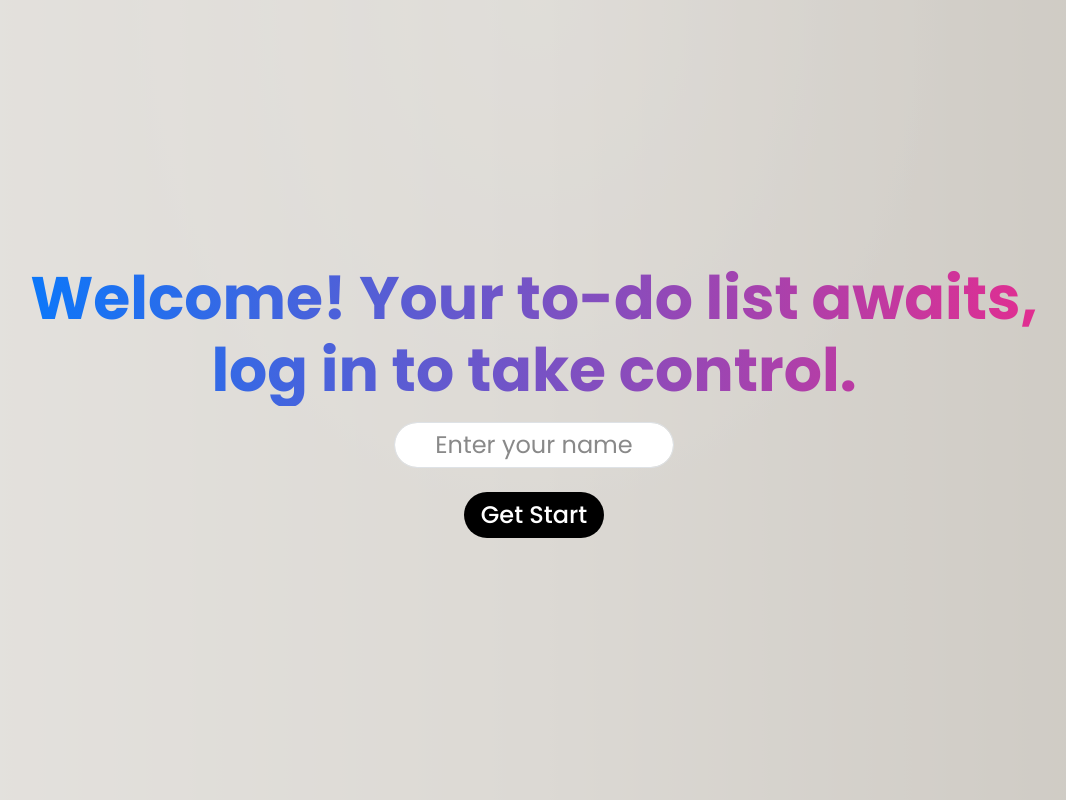
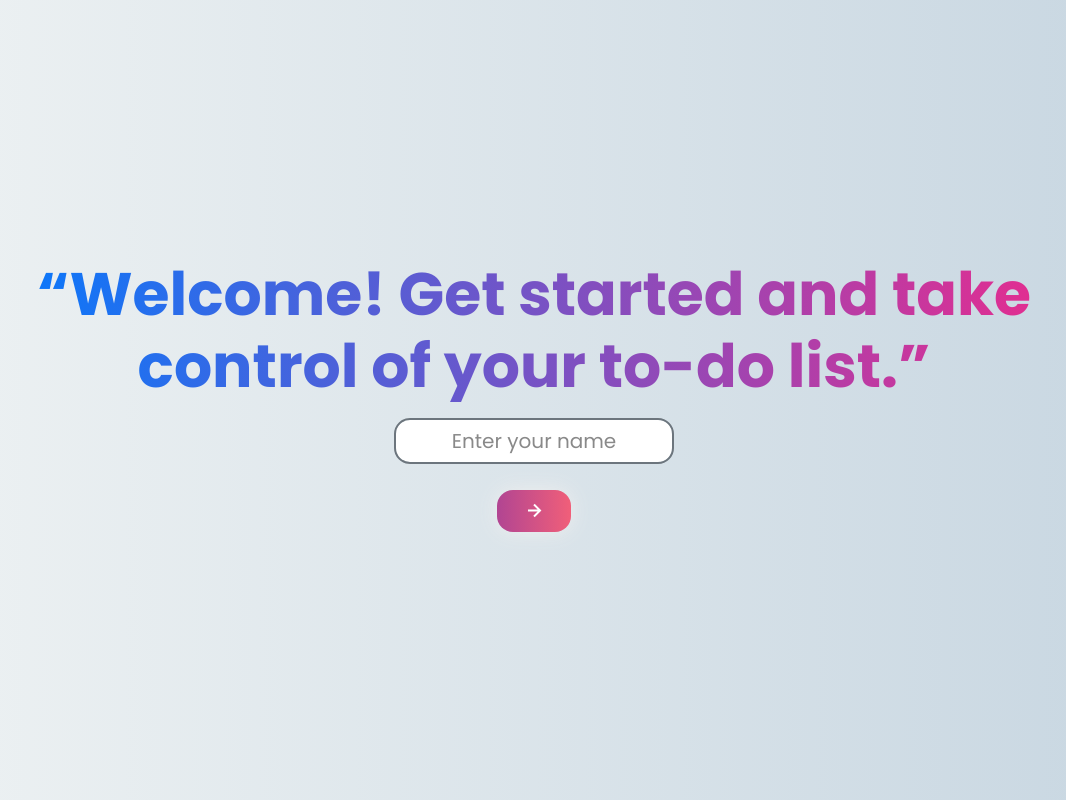
Before and after one commit to RahmanRizvi/todo-app, a React (Vite) app: page / in a window 1280 px wide. Shown: the whole page, without its empty margins (106-1172 px from the left). Built offline with nearby package versions, Linux system fonts and the light colour scheme.

Commit message:
update button

```diff
--- a/src/App.css
+++ b/src/App.css
@@ -1,9 +1,9 @@
 body{
-    background-color: #DCD9D4;
-    background-image: linear-gradient(to right, rgba(255,255,255,0.50) 0%, rgba(0,0,0,0.50) 100%), radial-gradient(at 50% 0%, rgba(255,255,255,0.10) 0%, rgba(0,0,0,0.50) 50%);
-    background-blend-mode: soft-light,screen;
+    background: #8e9eab;  /* fallback for old browsers */
+    background: -webkit-linear-gradient(to right, #eef2f3, #8e9eab);  /* Chrome 10-25, Safari 5.1-6 */
+    background: linear-gradient(to right, #eef2f3, #c7d6e1); /* W3C, IE 10+/ Edge, Firefox 16+, Chrome 26+, Opera 12+, Safari 7+ */
+
     font-family: 'poppins';
-
 }
 
 .completed {
@@ -62,9 +62,6 @@ p {
     -webkit-text-fill-color: transparent;
 }
 
- .bg{
-    background-image: linear-gradient(to right, #868f96 0%, #596164 100%);
- }
 
  .border1{
     border-color:#828071d3;
@@ -80,16 +77,48 @@ p {
     font-display: swap;
 }
 
-@media (min-width: 1200px) {
-    .mar {
-        margin-right: 190px;
-    }
-
-    .mar1 {
-        margin-left: 190px;
-    }
-}
-
 .mar3{
     margin-top: 80px;
 }
+
+
+.btn-grad {background-image: linear-gradient(to right, #B24592 0%, #F15F79  51%, #B24592  100%)}
+.btn-grad {
+   margin: 10px;
+   padding: 15px 45px;
+   text-align: center;
+   text-transform: uppercase;
+   transition: 0.5s;
+   background-size: 200% auto;
+   color: white;
+   box-shadow: 0 0 20px #eee;
+   border-radius: 10px;
+   display: block;
+ }
+
+ .btn-grad:hover {
+   background-position: right center; /* change the direction of the change here */
+   color: #fff;
+   text-decoration: none;
+ }
+
+
+ .btn-grad1 {background-image: linear-gradient(to right, #D31027 0%, #EA384D  51%, #D31027  100%)}
+ .btn-grad1 {
+    margin: 10px;
+    padding: 15px 45px;
+    text-align: center;
+    text-transform: uppercase;
+    transition: 0.5s;
+    background-size: 200% auto;
+    color: white;
+    box-shadow: 0 0 20px #eee;
+    border-radius: 10px;
+    display: block;
+  }
+
+  .btn-grad1:hover {
+    background-position: right center; /* change the direction of the change here */
+    color: #fff;
+    text-decoration: none;
+  }
--- a/src/App.jsx
+++ b/src/App.jsx
@@ -79,11 +79,11 @@ function App() {
   if (!isLoggedIn) {
     return (
       <div className='container d-flex justify-content-center align-items-center flex-column vh-100'>
-      <h3 className="text-gradient text-center mb-3 ">Welcome! Your to-do list awaits, log in to take control.</h3>
-       <form onSubmit={handleLogin} noValidate className='d-flex justify-content-center align-items-center flex-column'>
+      <h3 className="text-gradient text-center mb-3 ">“Welcome! Get started and take control of your to-do list.”</h3>
+       <form onSubmit={handleLogin} noValidate className='d-flex gap-2 justify-content-center align-items-center flex-column'>
         <input
             type="text"
-            className="form-control mb-4 rounded-5 py-1 fs-4 bg-white custom-input text-center"
+            className="form-control border-secondary border-2 mb-2 rounded-4 fs-5 bg-white custom-input text-center"
             placeholder="Enter your name"
             value={username} // Ensure input is controlled
             onChange={handleInputChange} // Update state on input change
@@ -92,7 +92,7 @@ function App() {
                 if (e.key === 'Enter') e.preventDefault();
             }}
         />
-         <button type="submit" className="btn rounded-5 px-3 py-1 fw-medium fs-4 bg-black text-white">Get Start</button>
+         <button type="submit" className="btn rounded-4 p-2 px-4 fs-4 d-flex justify-content-center align-items-center btn-grad text-white"><i class='bx bx-right-arrow-alt'></i></button>
        </form>
       </div>
     );
@@ -102,7 +102,7 @@ function App() {
     <div className="container">
        <button
         onClick={handleLogout}
-        className="btn btn-danger mb-5 position-absolute top-0 end-0 mt-3 me-3 p-2 fs-3 rounded-4 d-flex align-items-center justify-content-center">
+        className="btn btn-grad1 mb-5 position-absolute top-0 end-0 mt-3 me-3 p-2 fs-3 rounded-4 d-flex align-items-center justify-content-center">
         <i className='bx bxs-door-open' undefined ></i>
       </button>
 
--- a/src/Components/TodoList.jsx
+++ b/src/Components/TodoList.jsx
@@ -7,7 +7,7 @@ const TodoList = ({ todos, deleteTodo, toggleComplete }) => {
                         <input
                             type="checkbox"
                             checked={item.isCompleted}
-                            className="form-check-input border border-1 d-flex align-items-center mb-1"
+                            className="form-check-input border border-2 d-flex align-items-center mb-1"
                             onChange={() => toggleComplete(item.id)}
                         />
                         <span className={item.isCompleted ? "completed" : "fs-5"}>
```
